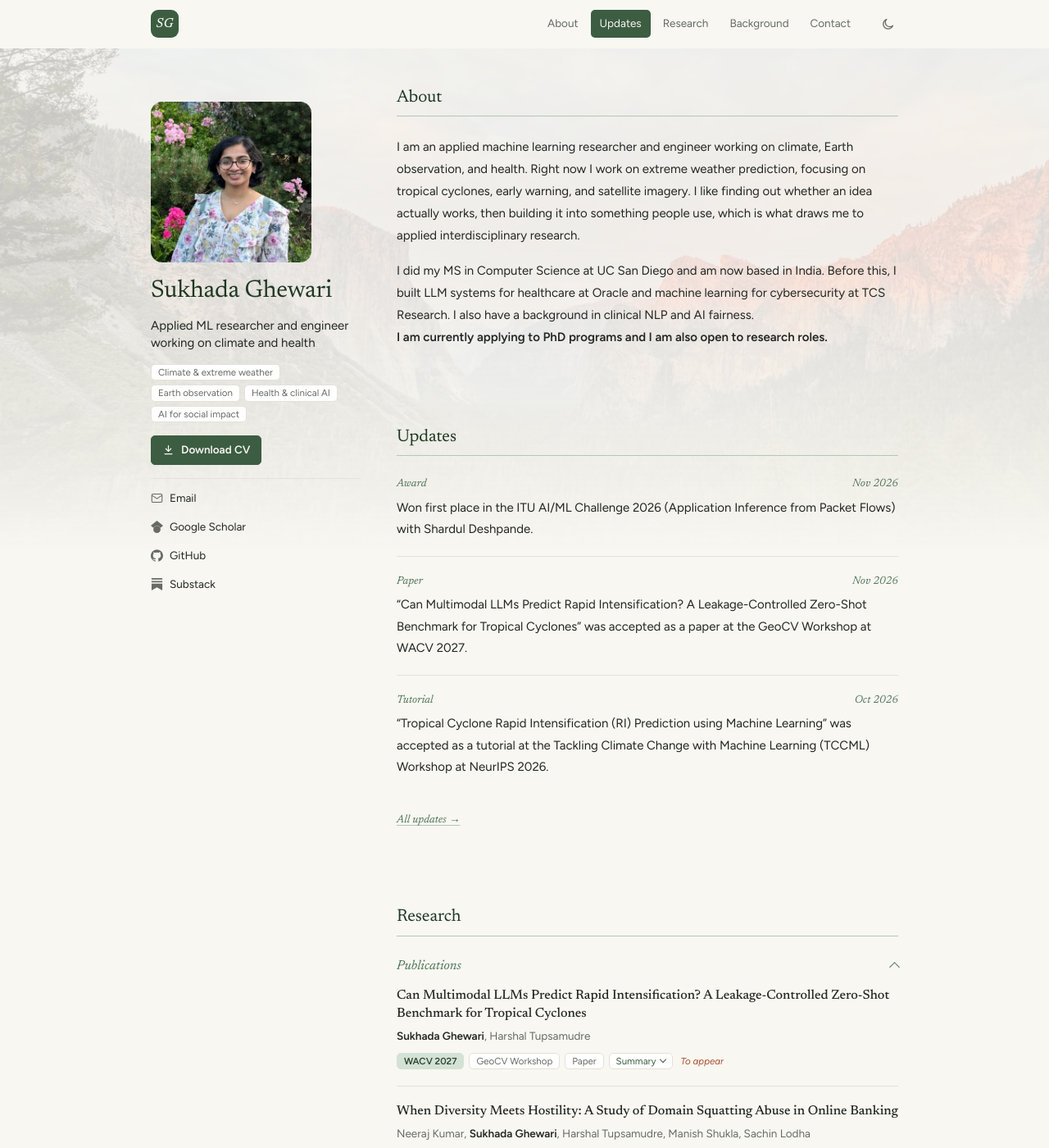
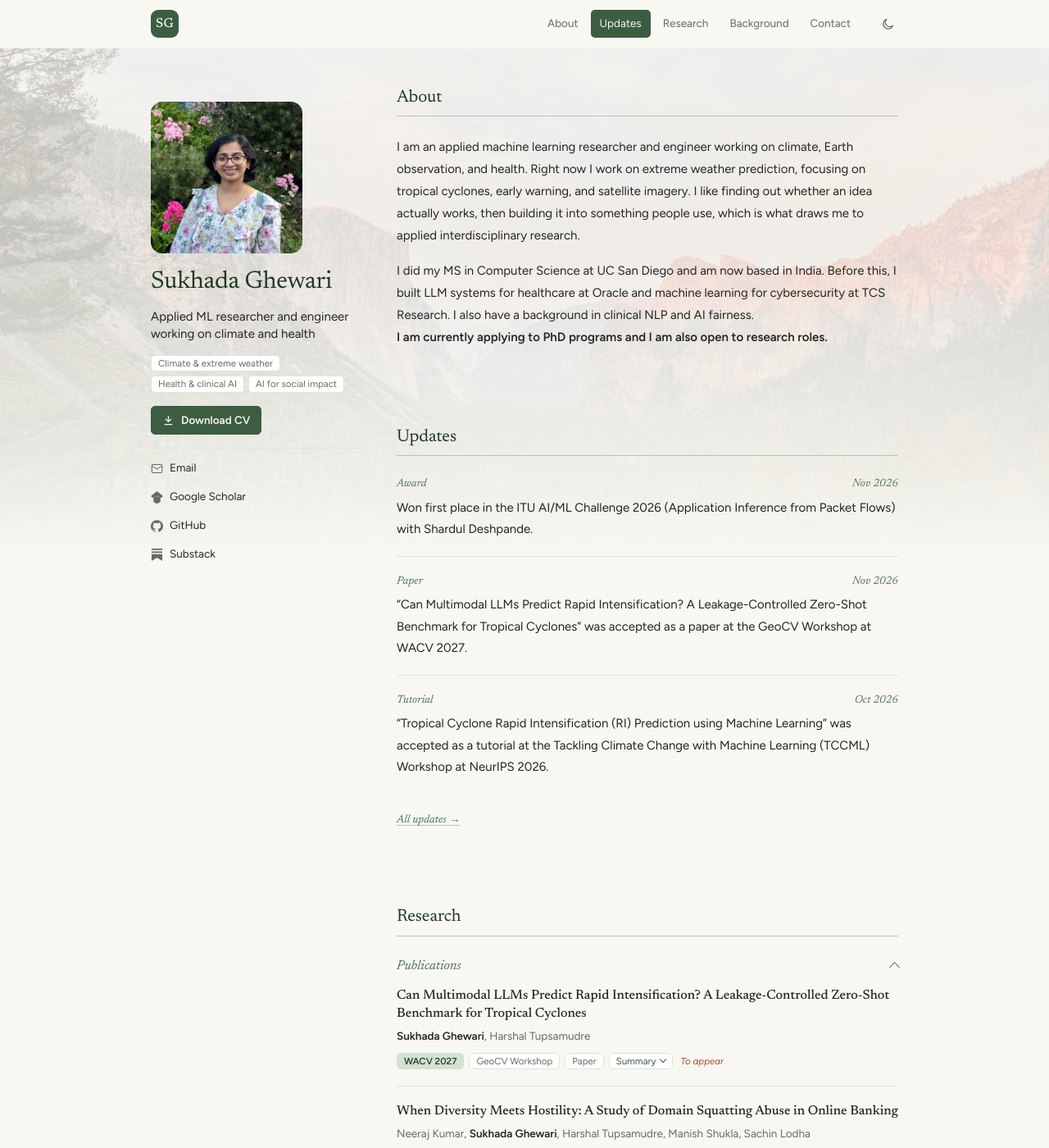
Before and after one commit to sukhadaghewari/sukhadaghewari.github.io, a Jekyll site: the page built from index.html, in a window 1280 px wide and 1400 px high. Shown: the whole window at 82% size. Built offline with Jekyll 4.4.1, drawn with Linux system fonts in a browser that asks for light colours.

Commit message:
update scholar link

```diff
--- a/_config.yml
+++ b/_config.yml
@@ -13,7 +13,6 @@ description: >-
 # Small tags under your name on the home page
 topics:
   - Climate & extreme weather
-  - Earth observation
   - Health & clinical AI
   - AI for social impact
 
@@ -29,7 +28,7 @@ substack: "https://substack.com/@sukhada14"
 # To remove one, delete both of its lines.
 links:
   - name: Google Scholar
-    url: "https://scholar.google.com/citations?hl=en&user=oeQF_3gAAAAJ"
+    url: "https://scholar.google.com/citations?user=lER7fPQAAAAJ&hl=en&oi=ao"
   - name: OpenReview
     url: "https://openreview.net/profile?id=%7ESukhada_Ghewari1"
   - name: GitHub
--- a/_layouts/one.html
+++ b/_layouts/one.html
@@ -129,7 +129,7 @@
     .bar.scrolled{border-bottom-color:var(--line)}
     .bar .wrap{display:flex;align-items:center;gap:22px;height:58px}
     /* Home: your initials on a sage tile, top left */
-    .home{flex:none;display:grid;place-items:center;width:34px;height:34px;border-radius:9px;background:var(--venue);color:var(--venue-text);font:italic 500 var(--fs-title)/1 var(--serif);letter-spacing:.02em}
+    .home{flex:none;display:grid;place-items:center;width:34px;height:34px;border-radius:9px;background:var(--venue);color:var(--venue-text);font:500 var(--fs-title)/1 var(--serif);letter-spacing:.02em}
     .home:hover{color:var(--venue-text);filter:brightness(1.1)}
     .bar nav{position:relative;display:flex;gap:4px;margin-left:auto;font-size:var(--fs-small)}
     .bar nav a{position:relative;z-index:1;color:var(--muted);padding:4px 10px;border:1px solid transparent;border-radius:5px;transition:background-color .15s,color .15s}
@@ -149,16 +149,17 @@
     picture{display:contents}
     body{position:relative;isolation:isolate}
     .backdrop{position:absolute;left:0;right:0;top:58px;height:620px;z-index:-1;overflow:hidden;pointer-events:none}
-    .backdrop img{display:block;width:100%;height:100%;object-fit:cover;opacity:.19;
+    .backdrop img{display:block;width:100%;height:100%;object-fit:cover;opacity:.209;
       -webkit-mask-image:linear-gradient(to bottom,#000 40%,transparent);mask-image:linear-gradient(to bottom,#000 40%,transparent)}
-    :root[data-theme="dark"] .backdrop img{opacity:.14}
+    :root[data-theme="dark"] .backdrop img{opacity:.154}
 
     /* Two columns: you on the left, everything else on the right */
     .layout{max-width:60rem;margin:0 auto;padding:0 24px;display:grid;grid-template-columns:256px minmax(0,1fr);gap:44px;align-items:start}
     .layout > main{min-width:0;max-width:44rem}
-    .side{position:sticky;top:76px;padding-top:36px;display:grid;gap:12px;justify-items:start}
+    /* --side-top: set by the script so a sidebar taller than the window scrolls until its last link shows, then holds */
+    .side{position:sticky;top:var(--side-top,76px);padding-top:36px;display:grid;gap:12px;justify-items:start}
     /* Your photo, a soft-cornered square, zoomed in a little so you sit in the middle */
-    picture.photo{display:block;width:196px;height:196px;border-radius:14px;overflow:hidden;margin:0 0 4px}
+    picture.photo{display:block;width:185px;height:185px;border-radius:14px;overflow:hidden;margin:0 0 4px}
     .photo img{display:block;width:100%;height:100%;object-fit:cover;object-position:center 30%;transform:scale(1.15);transform-origin:100% 38%}
     /* Headings in Newsreader, forest green */
     h1,h2{font-family:var(--serif);font-weight:400;color:var(--forest)}
@@ -328,6 +329,13 @@
       transform:translate(-50%,5px) scale(.85);transform-origin:50% 100%;transition:opacity .25s ease,transform .45s cubic-bezier(.34,1.56,.64,1)}
     footer .hello::after{content:"";position:absolute;left:50%;top:100%;width:7px;height:7px;margin:-4px 0 0 -4px;background:var(--card);border-right:1px solid var(--warm-soft);border-bottom:1px solid var(--warm-soft);transform:rotate(45deg)}
     footer .month-wrap:hover .hello{opacity:1;transform:translate(-50%,0) scale(1)}
+    /* Hover your photo and it says hi, in the same little bubble */
+    .photo-wrap{position:relative;display:block;width:fit-content}
+    .photo-wrap .hello{position:absolute;left:50%;bottom:calc(100% + 9px);white-space:nowrap;font:italic 400 var(--fs-tag)/1.2 var(--serif);color:var(--warm);
+      padding:3px 9px 4px;border-radius:999px;background:var(--card);border:1px solid var(--warm-soft);opacity:0;pointer-events:none;z-index:5;
+      transform:translate(-50%,5px) scale(.85);transform-origin:50% 100%;transition:opacity .25s ease,transform .45s cubic-bezier(.34,1.56,.64,1)}
+    .photo-wrap .hello::after{content:"";position:absolute;left:50%;top:100%;width:7px;height:7px;margin:-4px 0 0 -4px;background:var(--card);border-right:1px solid var(--warm-soft);border-bottom:1px solid var(--warm-soft);transform:rotate(45deg)}
+    .photo-wrap:hover .hello{opacity:1;transform:translate(-50%,0) scale(1)}
 
     /* Small hover touches, only on devices with a pointer */
     @media (hover:hover){
@@ -357,7 +365,7 @@
       .backdrop{height:460px}
       .layout{grid-template-columns:1fr;gap:0}
       .side{position:static;padding-top:20px;padding-bottom:6px}
-      picture.photo{width:152px;height:152px;border-radius:12px}
+      picture.photo{width:144px;height:144px;border-radius:12px}
       /* Phones: the links fit on one line, with "Google Scholar" shortened to "Scholar" */
       .side-links{display:flex;flex-wrap:wrap;gap:8px 14px}
       .side-links a,.side-links button{gap:6px}
@@ -399,7 +407,7 @@
 {%- assign hidden_links = "OpenReview|Bluesky|X|LinkedIn" | split: "|" %}
 <div class="layout">
 <aside class="side">
-  {%- if site.photo %}<picture class="photo">{% if site.photo_webp %}<source type="image/webp" srcset="{{ site.photo_webp | relative_url }}">{% endif %}<img src="{{ site.photo | relative_url }}" alt="Photo of {{ site.title | escape }}" width="196" height="196"></picture>{% endif %}
+  {%- if site.photo %}<span class="photo-wrap"><picture class="photo">{% if site.photo_webp %}<source type="image/webp" srcset="{{ site.photo_webp | relative_url }}">{% endif %}<img src="{{ site.photo | relative_url }}" alt="Photo of {{ site.title | escape }}" width="185" height="185"></picture><span class="hello" aria-hidden="true">Hi, I'm {{ site.title | split: " " | first }} 👋</span></span>{% endif %}
   <h1>{{ site.title }}</h1>
   <p class="tagline">{{ site.tagline }}</p>
   {%- if site.topics %}
```
Also changed, not shown: other parts of _layouts/one.html (+6 -0 lines).
